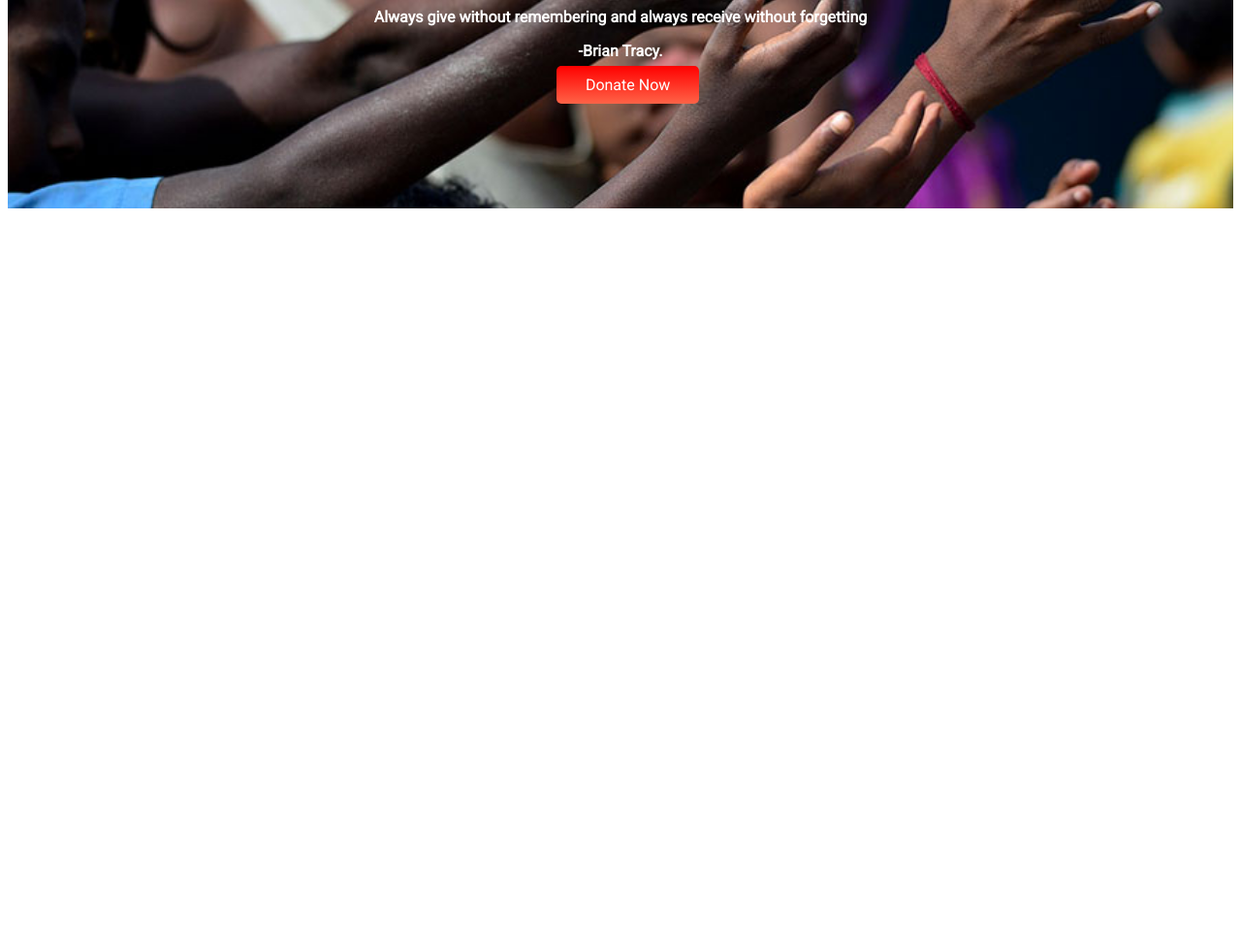
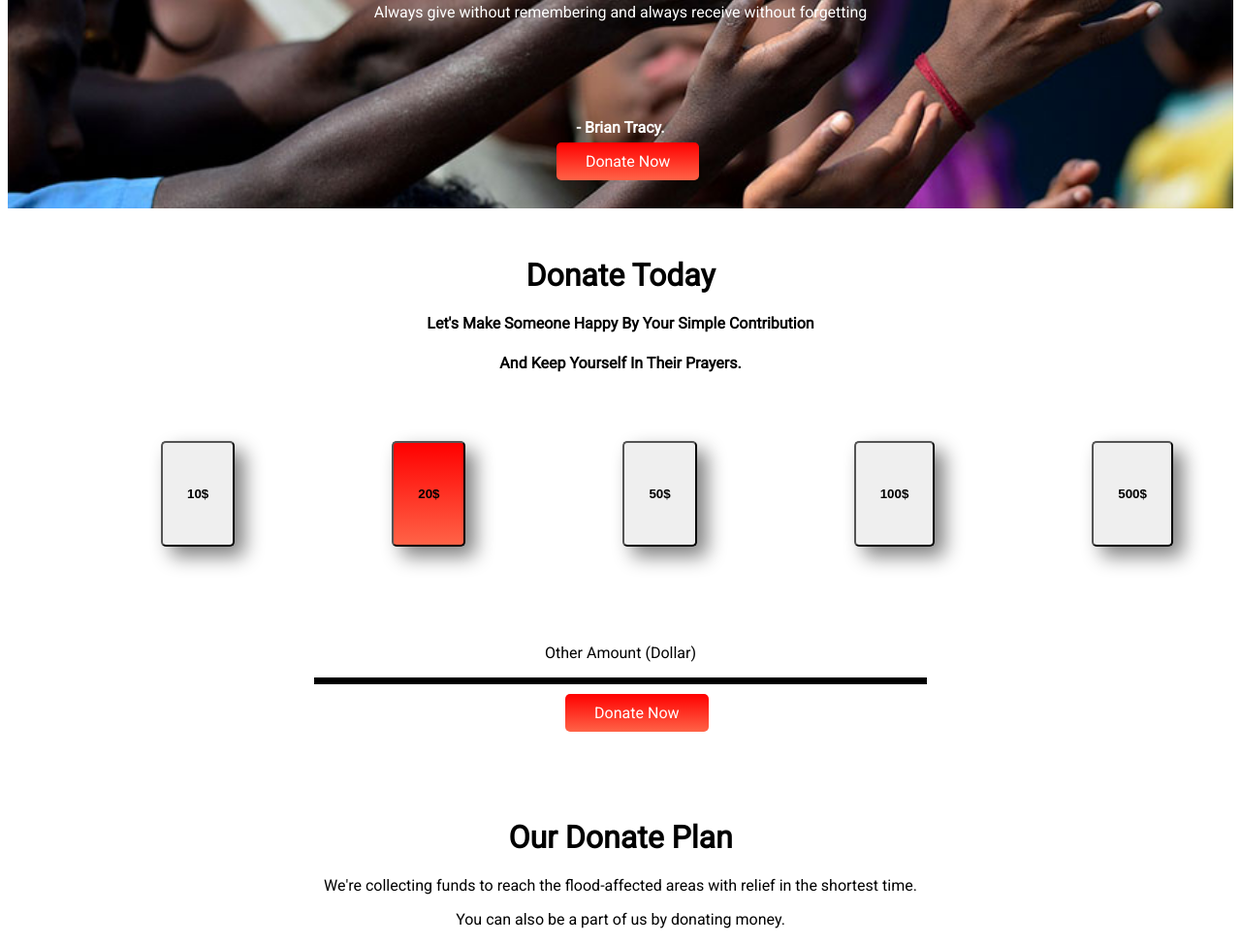
Before and after one commit to ShahNabil1/donate-for-needy, a plain HTML site: page index.html in a window 1280 px wide. Shown: the part 273-1247 px from the top of the page at 97% size. Before the commit the page ends 800 px from the top, so only its background shows below. Drawn offline with Linux system fonts and the light colour scheme; a web font is replaced by a local one.

Commit message:
second-stage-complete

```diff
--- a/index.html
+++ b/index.html
@@ -12,14 +12,31 @@
 </head>
 <section class="top-banner">
 <div>
-    <h1 class="allign">Let's Help Those Who Are</h1>
-    <h1 class="allign">More In Need</h1>
-    <p class="paragraph">Always give without remembering and always receive without forgetting</p>
-    <p class="paragraph">-Brian Tracy.</p>
+    <h1 class="align">Let's Help Those Who Are</h1>
+    <h1 class="align">More In Need</h1>
+    <p class="paragraph"></p>Always give without remembering and always receive without forgetting</p>
+    <p class="paragraph">- Brian Tracy.</p>
     <a class="link-button" target="_blank" href="">Donate Now</a>
 </div>
 </section>
 <body>
-
+<div class="second-stage">
+    <h1>Donate Today</h1>
+    <h4>Let's Make Someone Happy By Your Simple Contribution</h4>
+    <h4> And Keep Yourself In Their Prayers.</h4>
+</div>
+<div><button class="shadow">10$</button>
+     <button class="orange">20$</button>
+     <button class="shadow">50$</button>
+     <button class="shadow">100$</button>
+     <button class="shadow">500$</button>
+</div>
+<p>Other Amount (Dollar)</p>
+<hr class="h">
+<a class="link-button-2" target="_blank" href="">Donate Now</a>
+<h1 class="allign-2">Our Donate Plan</h1>
+<p class="paragraph-2"> We're collecting funds to reach the flood-affected areas with relief in the shortest time.</p>
+<p class="paragraph-2">You can also be a part of us by donating money.
+</p>
 </body>
 </html>
--- a/style.css
+++ b/style.css
@@ -1,4 +1,4 @@
-.allign{
+.align{
     text-align: center;
     color: white;
     font-weight: 700;
@@ -35,3 +35,74 @@ body{
     margin: 0;
     padding: 0;
 }
+.second-stage{
+    text-align: center;
+    color: black;
+    font-weight: 700;
+    margin-top: 50px;
+}
+.orange{
+    text-decoration: none;
+    background-image: linear-gradient(red, tomato);
+    margin-top: 50px;
+    box-shadow: 10px 10px 20px grey;
+    padding-top: 45px;
+    padding-bottom: 45px;
+    padding-left: 25px;
+    padding-right: 25px;
+    color: black;
+    font-weight: 550;
+    border-radius: 5px ;
+    margin-left: 12.5%;
+}
+.shadow{
+    text-decoration: none;
+    margin-top: 50px;
+    box-shadow: 10px 10px 20px grey;
+    padding-top: 45px;
+    padding-bottom: 45px;
+    padding-left: 25px;
+    padding-right: 25px;
+    color: black;
+    font-weight: 550;
+    border-radius: 5px ;
+    margin-left: 12.5%;
+}
+.spacing{
+    word-spacing: 60px;
+}
+p{
+    text-align: center;
+    margin-top: 100px;
+}
+.h{
+    width: 50%;
+    height: 7px;
+    border: 0;
+    margin-right: auto;
+    margin-left: auto;
+    margin-top: 10px;
+    margin-bottom: 20px;
+    background-color: black;
+}
+.link-button-2{
+    text-decoration: none;
+    background-image: linear-gradient(red, tomato);
+    padding: 10px 30px;
+    color: white;
+    font-weight: 550;
+    border-radius: 5px;
+    margin-left: 45.5%;
+    margin-top: 25px;
+}
+.allign-2{
+    text-align: center;
+    color: black;
+    font-weight: 700;
+    font-size: xx-large;
+    margin-top: 100px;
+}
+.paragraph-2{
+    text-align: center;
+    margin-top: 0;
+}
```
